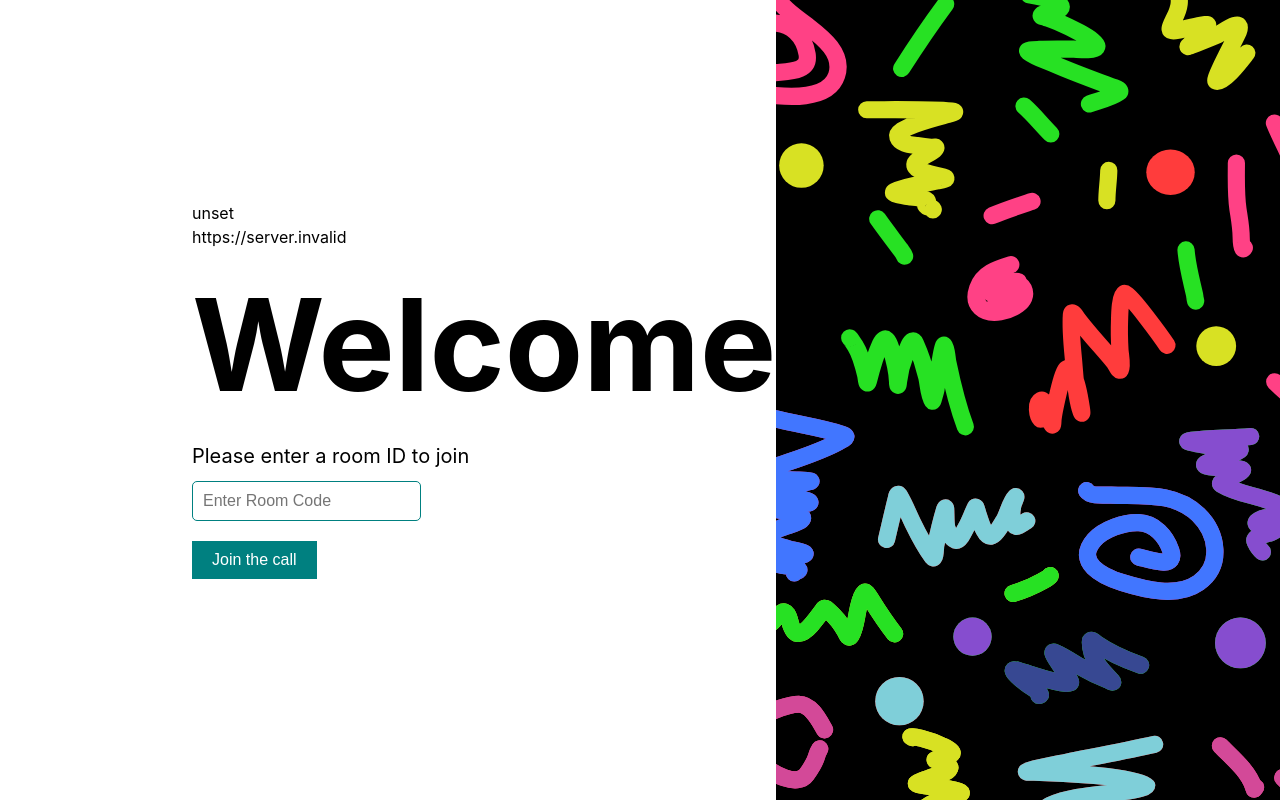
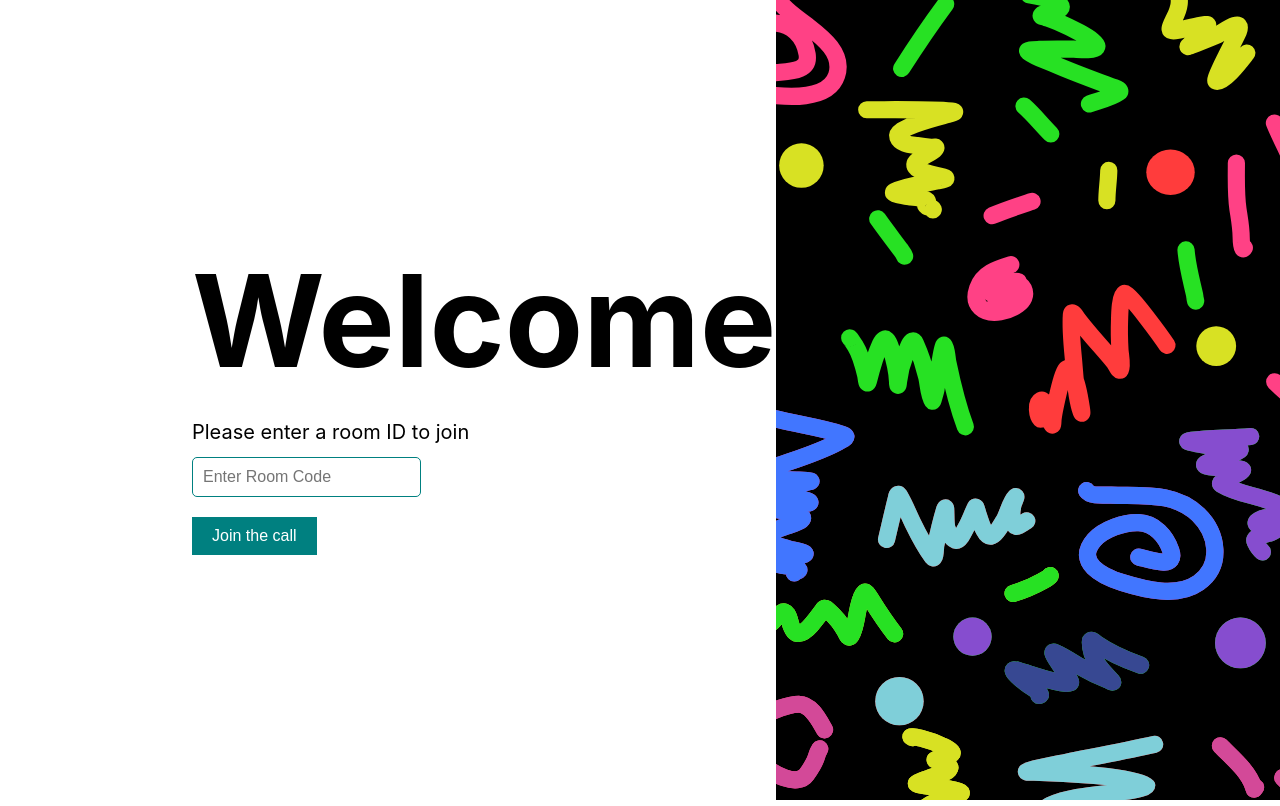
Before and after one commit to valentinesamuel/video-chat, a React (Vite) app: page / in a window 1280 px wide. Built offline with nearby package versions, Linux system fonts and the light colour scheme; no server answers.

Commit message:
FEAT: Removed secrets

```diff
--- a/src/routes/Home/Home.component.jsx
+++ b/src/routes/Home/Home.component.jsx
@@ -17,10 +17,6 @@ const Home = () => {
     return (
         <HomeContainer>
             <div>
-                <p>{import.meta.env.VITE_APP_APPID}
-                </p>
-                <p>
-                    {import.meta.env.VITE_APP_SERVER_SECRET}</p>
                 <form
                     onSubmit={submitCode}
                 >
```
